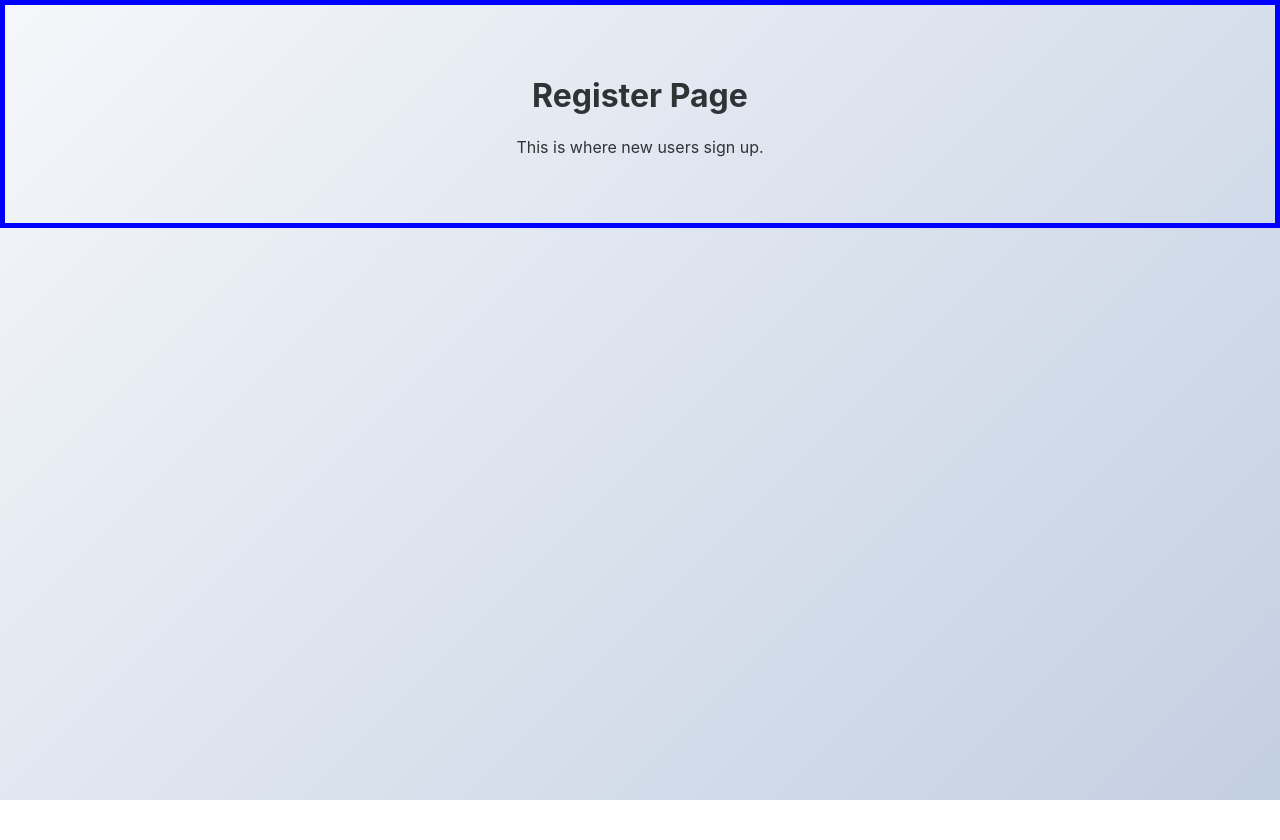
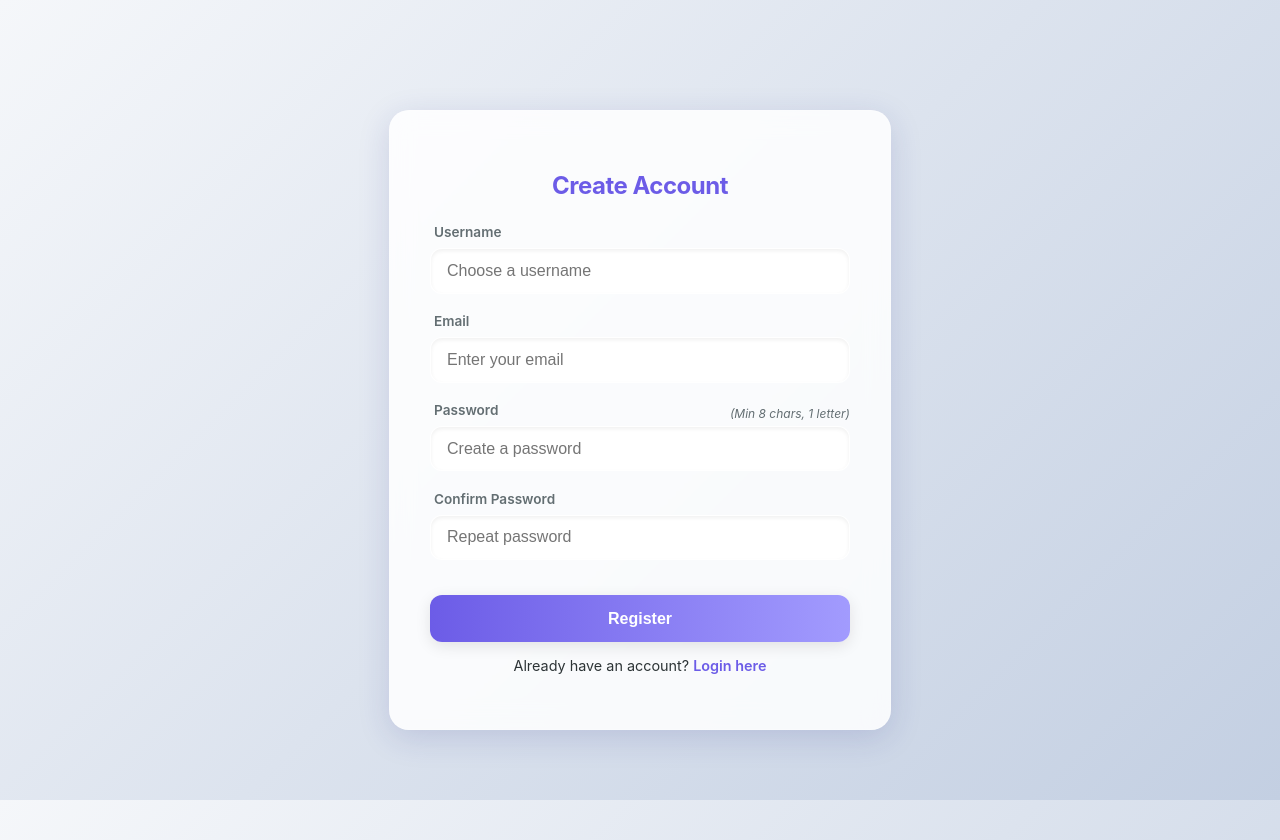
Before and after one commit to yoavbenNun/DriveStack, a React (Vite) app in the folder client/: page /register in a window 1280 px wide. Before the commit the page ends 800 px from the top, so only its background shows below. Built offline with nearby package versions, Linux system fonts and the light colour scheme.

Commit message:
PROJ-230: Added password validation (min 8 chars + 1 letter) and UX improvements

```diff
--- a/client/src/App.jsx
+++ b/client/src/App.jsx
@@ -1,20 +1,20 @@
-import { BrowserRouter as Router, Routes, Route, Navigate } from 'react-router-dom';
+import React from 'react';
+import { Routes, Route, Navigate } from 'react-router-dom';
 import LoginPage from './pages/LoginPage';
 import RegisterPage from './pages/RegisterPage';
 import DashboardPage from './pages/DashboardPage';
 
 function App() {
   return (
-    <Router>
-      <Routes>
-        <Route path="/" element={<Navigate to="/login" replace />} />
+    <Routes>
+      {/* autumatic redirect to login screen */}
+      <Route path="/" element={<Navigate to="/login" />} />
 
-
-        <Route path="/login" element={<LoginPage />} />
-        <Route path="/register" element={<RegisterPage />} />
-        <Route path="/dashboard" element={<DashboardPage />} />
-      </Routes>
-    </Router>
+      {/* path settings */}
+      <Route path="/login" element={<LoginPage />} />
+      <Route path="/register" element={<RegisterPage />} />
+      <Route path="/dashboard" element={<DashboardPage />} />
+    </Routes>
   );
 }
 
--- a/client/src/main.jsx
+++ b/client/src/main.jsx
@@ -1,13 +1,16 @@
 import React from 'react'
 import ReactDOM from 'react-dom/client'
+import { BrowserRouter } from 'react-router-dom';
 import App from './App.jsx'
 import './index.css'
-import { ThemeProvider } from './context/ThemeContext.jsx' // import
+import { ThemeProvider } from './context/ThemeContext.jsx'
 
 ReactDOM.createRoot(document.getElementById('root')).render(
   <React.StrictMode>
-    <ThemeProvider>
-      <App />
-    </ThemeProvider>
+    <BrowserRouter>
+      <ThemeProvider>
+        <App />
+      </ThemeProvider>
+    </BrowserRouter>
   </React.StrictMode>,
 )
--- a/client/src/pages/LoginPage.jsx
+++ b/client/src/pages/LoginPage.jsx
@@ -1,23 +1,20 @@
 import React, { useState } from 'react';
-import { useNavigate } from 'react-router-dom';
+import { useNavigate, Link } from 'react-router-dom';
 
 const LoginPage = () => {
-  // data managment
   const [username, setUsername] = useState('');
   const [password, setPassword] = useState('');
   const [error, setError] = useState('');
   const [loading, setLoading] = useState(false);
 
-  // navigation
   const navigate = useNavigate();
 
   const handleLogin = async (e) => {
-    e.preventDefault(); // prevent refresh
+    e.preventDefault();
     setError('');
     setLoading(true);
 
     try {
-      // send Login request to server
       const response = await fetch('/api/login', {
         method: 'POST',
         headers: { 'Content-Type': 'application/json' },
@@ -25,14 +22,13 @@ const LoginPage = () => {
       });
 
       if (!response.ok) {
-        throw new Error('Login failed. Please try again.');
+        throw new Error('Login failed. Please check your credentials.');
       }
 
-      // Successful login
       const data = await response.json();
       console.log('Login successful:', data);
 
-      // Redirect to dashboard
+      // מעבר לדאשבורד
       navigate('/dashboard');
 
     } catch (err) {
@@ -76,6 +72,10 @@ const LoginPage = () => {
             {loading ? 'Logging in...' : 'Login'}
           </button>
         </form>
+
+        <p style={{ marginTop: '15px', fontSize: '0.9rem' }}>
+          Don't have an account? <Link to="/register">Register here</Link>
+        </p>
       </div>
     </div>
   );
--- a/client/src/pages/RegisterPage.jsx
+++ b/client/src/pages/RegisterPage.jsx
@@ -1,10 +1,151 @@
-import React from 'react';
+import React, { useState } from 'react';
+import { useNavigate, Link } from 'react-router-dom';
 
 const RegisterPage = () => {
+  const [formData, setFormData] = useState({
+    username: '',
+    email: '',
+    password: '',
+    confirmPassword: ''
+  });
+  const [error, setError] = useState('');
+  const [loading, setLoading] = useState(false);
+
+  const navigate = useNavigate();
+
+  const handleChange = (e) => {
+    setFormData({ ...formData, [e.target.name]: e.target.value });
+  };
+
+  //check password validity
+  const validatePassword = (pwd) => {
+    if (pwd.length < 8) {
+      return "Password must be at least 8 characters long.";
+    }
+    // check for at least one English letter
+    if (!/[a-zA-Z]/.test(pwd)) {
+      return "Password must contain at least one English letter.";
+    }
+    return null; // valid password
+  };
+
+  const handleRegister = async (e) => {
+    e.preventDefault();
+    setError('');
+
+    // validate password
+    const passwordError = validatePassword(formData.password);
+    if (passwordError) {
+      setError(passwordError);
+      return;
+    }
+
+    // check password match
+    if (formData.password !== formData.confirmPassword) {
+      setError("Passwords do not match!");
+      return;
+    }
+
+    setLoading(true);
+
+    try {
+      // send registration request to server
+      const response = await fetch('/api/users', {
+        method: 'POST',
+        headers: { 'Content-Type': 'application/json' },
+        body: JSON.stringify({
+          username: formData.username,
+          password: formData.password,
+          email: formData.email
+        }),
+      });
+
+      if (!response.ok) {
+        throw new Error('Registration failed. Username might be taken.');
+      }
+
+      // Successful registration
+      alert("Registration successful! Please login.");
+      navigate('/login');
+
+    } catch (err) {
+      setError(err.message || 'Something went wrong');
+    } finally {
+      setLoading(false);
+    }
+  };
+
   return (
-    <div style={{ padding: '50px', border: '5px solid blue', textAlign: 'center' }}>
-      <h1>Register Page</h1>
-      <p>This is where new users sign up.</p>
+    <div className="login-container">
+      <div className="login-card">
+        <h2>Create Account</h2>
+
+        <form onSubmit={handleRegister}>
+          <div className="form-group">
+            <label>Username</label>
+            <input
+              type="text"
+              name="username"
+              value={formData.username}
+              onChange={handleChange}
+              required
+              placeholder="Choose a username"
+            />
+          </div>
+
+          <div className="form-group">
+            <label>Email</label>
+            <input
+              type="email"
+              name="email"
+              value={formData.email}
+              onChange={handleChange}
+              required
+              placeholder="Enter your email"
+            />
+          </div>
+
+          <div className="form-group">
+            <div style={{ display: 'flex', justifyContent: 'space-between', alignItems: 'center' }}>
+              <label>Password</label>
+              <span style={{ fontSize: '0.75rem', color: '#636e72', fontStyle: 'italic' }}>
+                (Min 8 chars, 1 letter)
+              </span>
+            </div>
+
+            <input
+              type="password"
+              name="password"
+              value={formData.password}
+              onChange={handleChange}
+              required
+              placeholder="Create a password"
+            />
+          </div>
+
+          <div className="form-group">
+            <label>Confirm Password</label>
+            <input
+              type="password"
+              name="confirmPassword"
+              value={formData.confirmPassword}
+              onChange={handleChange}
+              required
+              placeholder="Repeat password"
+            />
+          </div>
+
+          {error && <div className="error-message">{error}</div>}
+
+          <button type="submit" disabled={loading}>
+            {loading ? 'Creating Account...' : 'Register'}
+          </button>
+        </form>
+
+        <p style={{ marginTop: '15px', fontSize: '0.9rem' }}>
+          Already have an account? <Link to="/login">Login here</Link>
+        </p>
+      </div>
     </div>
   );
 };
```
